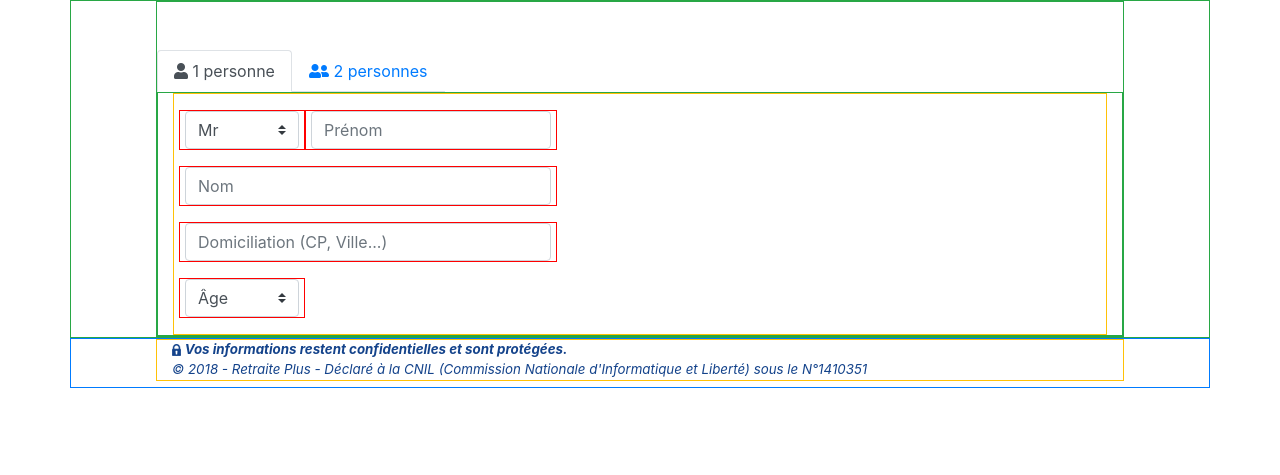
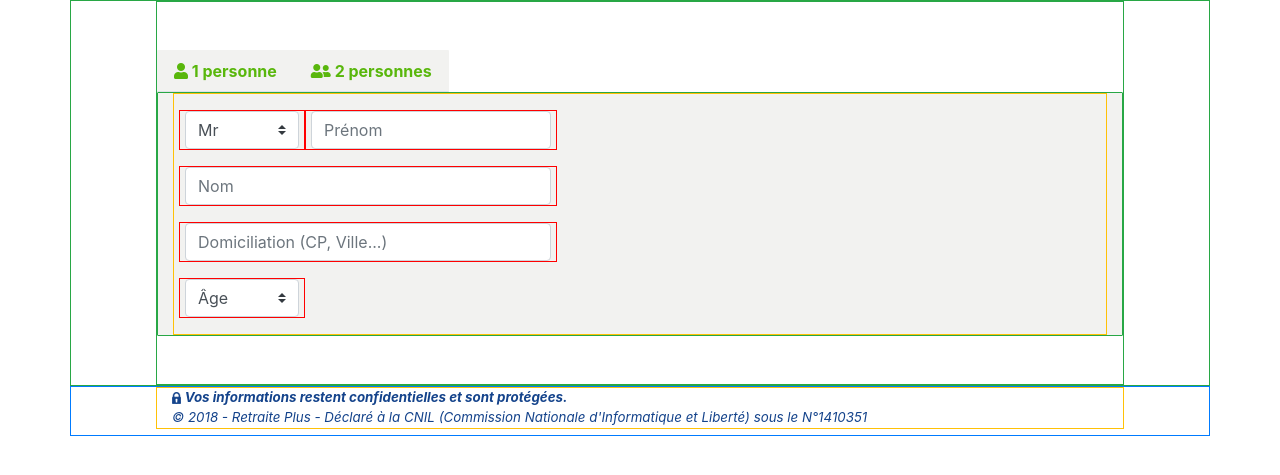
Before and after one commit to simonzr/demandeUrgente, a PHP site: page /step1.php in a window 1280 px wide. Shown: the part 180-655 px from the top of the page. Run offline with PHP 8.4, Linux system fonts and the light colour scheme; some libraries are stand-ins or nearby versions.

Commit message:
divers changements

```diff
--- a/step1.php
+++ b/step1.php
@@ -23,24 +23,24 @@
     <?php include 'header.php'; ?>
 
     <div class="container border border-success">
-        <div class="row border border-success pt-5">
+        <div class="row border border-success pt-5 pb-5">
 
             <!--Onglets-->
-            <ul class="nav nav-tabs" id="myTab" role="tablist">
+            <ul class="nav nav-tabs grey" id="myTab" role="tablist">
                 <li class="nav-item">
-                    <a class="nav-link active" id="home-tab" data-toggle="tab" href="#home" role="tab" aria-controls="home" aria-selected="true">
+                    <a class="nav-link green_font" id="home-tab" data-toggle="tab" href="#home" role="tab" aria-controls="home" aria-selected="true">
                         <i class="fas fa-user"></i> 1 personne
                     </a>
                 </li>
                 <li class="nav-item">
-                    <a class="nav-link" id="profile-tab" data-toggle="tab" href="#profile" role="tab" aria-controls="profile" aria-selected="false">
+                    <a class="nav-link green_font" id="profile-tab" data-toggle="tab" href="#profile" role="tab" aria-controls="profile" aria-selected="false">
                         <i class="fas fa-user-friends"></i> 2 personnes
                     </a>
                 </li>
             </ul>
 
             <!--Panneaux-->
-            <div class="tab-content col-sm-12 border border-success" id="myTabContent">
+            <div class="tab-content col-sm-12 border border-success grey" id="myTabContent">
                 <div class="tab-pane fade show active border border-warning" id="home" role="tabpanel" aria-labelledby="home-tab">
                     <form>
                         <div class="form-row">
```
